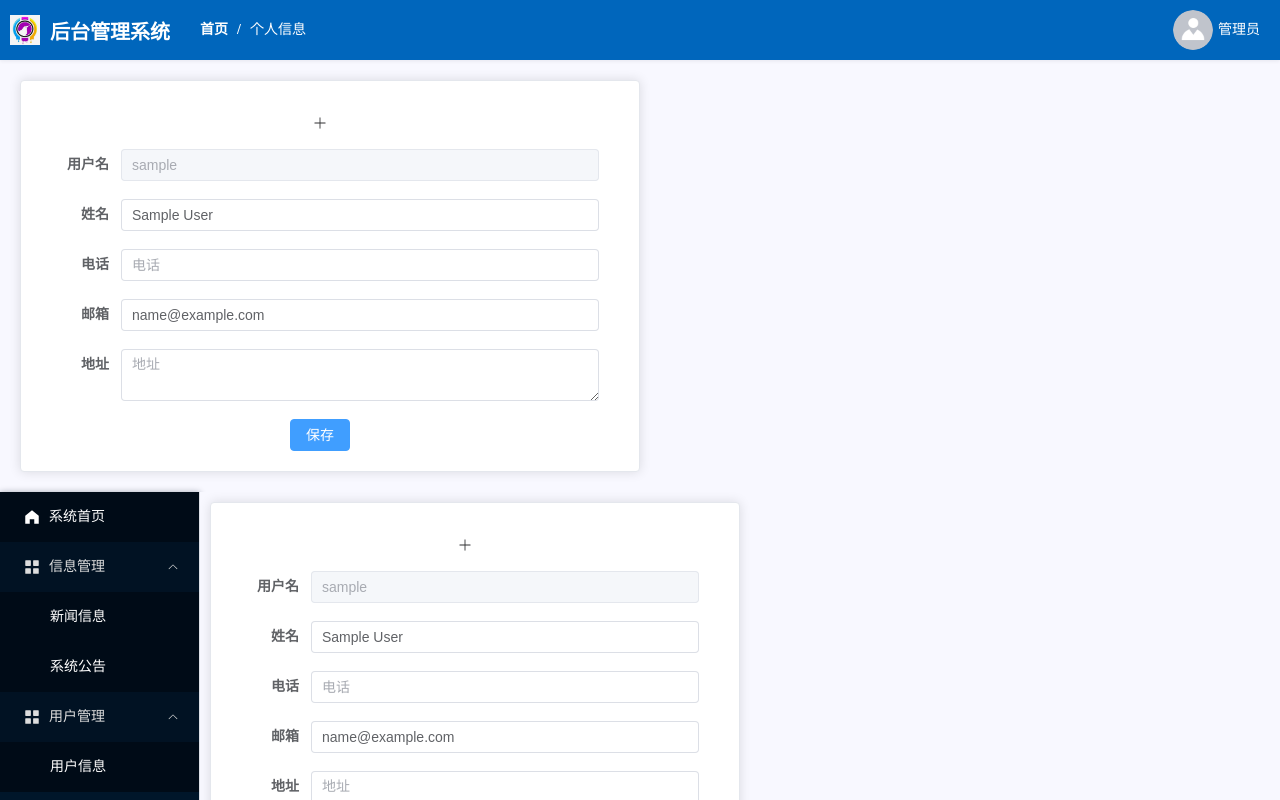
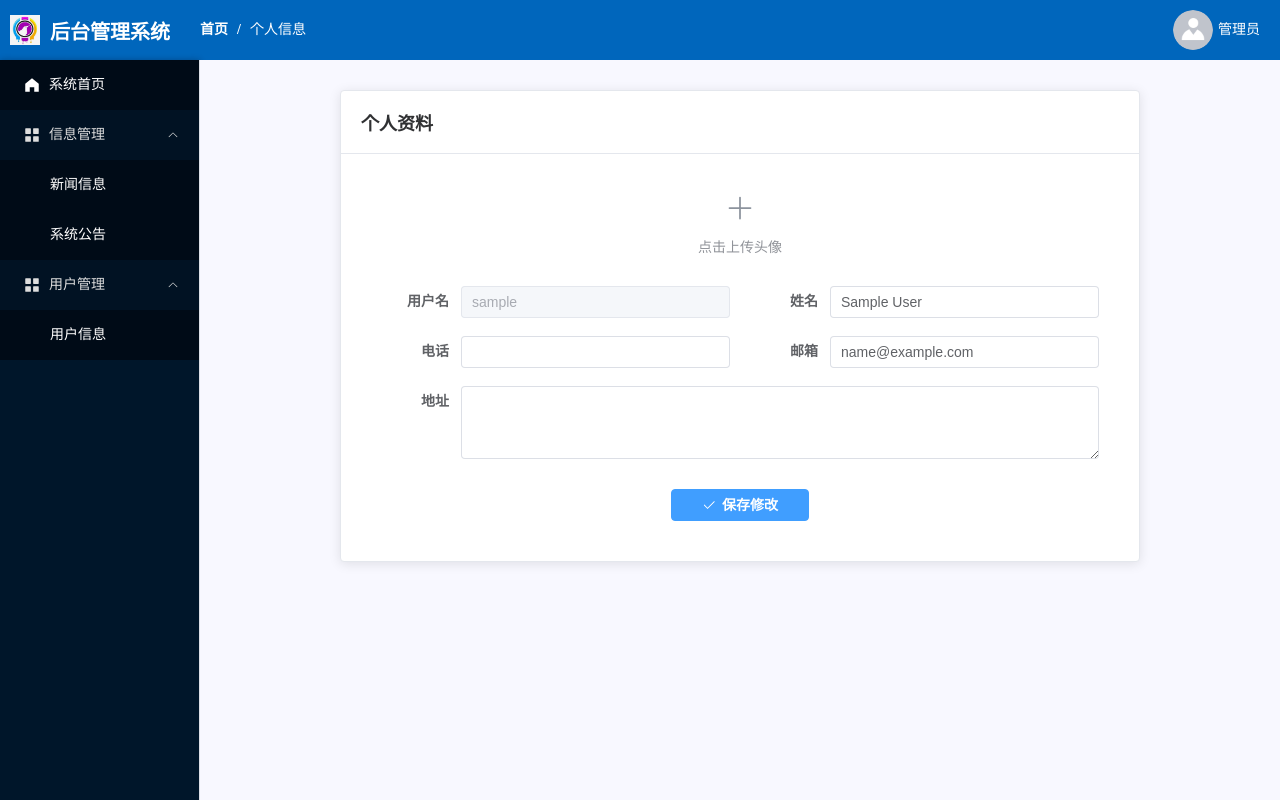
Before and after one commit to HK031030/HK, a Vue app in the folder vue/: page /manager/person in a window 1280 px wide. Shown: the top 800 px of the page. Built offline with nearby package versions, Linux system fonts and the light colour scheme; sample sign-in values are in the browser's storage.

Commit message:
完善person样式

```diff
--- a/vue/src/router/index.js
+++ b/vue/src/router/index.js
@@ -42,20 +42,32 @@ const router = createRouter({
 
 // 修改路由守卫
 router.beforeEach((to, from, next) => {
-  console.log('当前路由:', to.path)
   const token = localStorage.getItem('token')
   const publicPages = ['/login', '/register', '/forgot-password']
 
-  if (publicPages.includes(to.path)) {
-    next()
+  // 根路径重定向
+  if (to.path === '/') {
+    if (token) {
+      next('/manager/home')
+    } else {
+      next('/login')
+    }
     return
-  } else {
-    if (!token) {
-      next('/login')
-    } else {
-      next()
-    }
   }
+
+  // 已登录用户访问登录页
+  if (publicPages.includes(to.path) && token) {
+    next('/manager/home')
+    return
+  }
+
+  // 未登录用户访问非公共页面
+  if (!publicPages.includes(to.path) && !token) {
+    next('/login')
+    return
+  }
+
+  next()
 })
 
 export default router
--- a/vue/src/utils/request.js
+++ b/vue/src/utils/request.js
@@ -90,42 +90,19 @@ request.interceptors.request.use(config => {
 // response 拦截器
 // 可以在接口响应后统一处理结果
 request.interceptors.response.use(
-    response => {
-        const res = response.data;
-        // 直接返回数据，因为后端已经按照约定格式返回
-        return res;
-    },
-    error => {
-        // 模拟数据处理
-        // if (MOCK_ENABLED && error.config && mockData[error.config.url]) {
-        //     return mockData[error.config.url](error.config);
-        // }
-
-        if (error.response) {
-            switch (error.response.status) {
-                case 401:
-                    ElMessage.error('未授权，请重新登录');
-                    localStorage.removeItem('token');
-                    localStorage.removeItem('userInfo');
-                    router.push('/login');
-                    break;
-                case 403:
-                    ElMessage.error('拒绝访问');
-                    break;
-                case 404:
-                    ElMessage.error('请求错误，未找到该资源');
-                    break;
-                case 500:
-                    ElMessage.error('服务器错误');
-                    break;
-                default:
-                    ElMessage.error(error.response.data?.msg || '未知错误');
-            }
-        } else {
-            console.error(error.message)
-        }
-        return Promise.reject(error)
+  response => {
+    const res = response.data
+    if (res.code !== '200') {
+      ElMessage.error(res.msg || '请求失败')
+      return Promise.reject(new Error(res.msg || '请求失败'))
     }
+    return res
+  },
+  error => {
+    console.error('请求错误:', error)
+    ElMessage.error(error.message || '请求失败')
+    return Promise.reject(error)
+  }
 )
 
 export default request;
--- a/vue/src/views/Manager.vue
+++ b/vue/src/views/Manager.vue
@@ -29,10 +29,6 @@
     </div>
     <!-- 下面部分开始 -->
 
-    <el-main>
-      <router-view @update:user="updateUser" />
-    </el-main>
-
     <div style="display: flex">
       <div class="manager-main-left">
         <el-menu :default-active="router.currentRoute.value.path"
@@ -61,7 +57,7 @@
         </el-menu>
       </div>
       <div class="manager-main-right">
-        <RouterView />
+        <RouterView @update:user="updateUser" />
       </div>
     </div>
     <!-- 下面部分结束 -->
--- a/vue/src/views/manager/Person.vue
+++ b/vue/src/views/manager/Person.vue
@@ -1,35 +1,62 @@
 <template>
-  <div>
-    <el-card style="width: 50%">
-      <el-form :model="user" label-width="80px" style="padding-right: 20px">
-        <div style="margin: 15px; text-align: center">
+  <div class="person-container">
+    <el-card class="person-card">
+      <template #header>
+        <div class="card-header">
+          <span class="header-title">个人资料</span>
+        </div>
+      </template>
+      <el-form :model="user" label-width="80px" class="person-form">
+        <div class="avatar-container">
           <el-upload
+              v-loading="uploading"
+              element-loading-text="上传中..."
               class="avatar-uploader"
-              action="http://192.168.43.63:8080/api/file/upload"
+              action="/api/file/upload"
               :headers="{ token }"
               :show-file-list="false"
-              :on-success="handleAvatarSuccess">
+              :on-success="handleAvatarSuccess"
+              :on-error="handleAvatarError"
+              :before-upload="beforeAvatarUpload"
+              accept="image/*">
             <img v-if="user.avatar" :src="user.avatar" class="avatar" />
-            <el-icon v-else><Plus /></el-icon>
+            <el-icon v-else class="avatar-icon"><Plus /></el-icon>
           </el-upload>
+          <div class="upload-tip">点击上传头像</div>
         </div>
+
+        <el-row :gutter="20">
+          <el-col :span="12">
             <el-form-item label="用户名" prop="username">
-          <el-input v-model="user.username" placeholder="用户名" disabled></el-input>
+              <el-input v-model="user.username" disabled></el-input>
             </el-form-item>
+          </el-col>
+          <el-col :span="12">
             <el-form-item label="姓名" prop="name">
-          <el-input v-model="user.name" placeholder="姓名"></el-input>
+              <el-input v-model="user.name"></el-input>
             </el-form-item>
+          </el-col>
+        </el-row>
+
+        <el-row :gutter="20">
+          <el-col :span="12">
             <el-form-item label="电话" prop="phone">
-          <el-input v-model="user.phone" placeholder="电话"></el-input>
+              <el-input v-model="user.phone"></el-input>
             </el-form-item>
+          </el-col>
+          <el-col :span="12">
             <el-form-item label="邮箱" prop="email">
-          <el-input v-model="user.email" placeholder="邮箱"></el-input>
+              <el-input v-model="user.email"></el-input>
             </el-form-item>
+          </el-col>
+        </el-row>
+
         <el-form-item label="地址" prop="address">
-          <el-input type="textarea" v-model="user.address" placeholder="地址"></el-input>
+          <el-input type="textarea" v-model="user.address" rows="3"></el-input>
         </el-form-item>
-        <div style="text-align: center">
-          <el-button type="primary" @click="update">保存</el-button>
+
+        <div class="form-footer">
+          <el-button type="primary" @click="update" :icon="Check">保存修改</el-button>
         </div>
       </el-form>
     </el-card>
@@ -37,13 +64,18 @@
 </template>
 
 <script setup>
-import { ref, onMounted } from 'vue'
+import { ref } from 'vue'
 import { ElMessage } from 'element-plus'
-import { Plus } from '@element-plus/icons-vue'
+import { Plus, Check } from '@element-plus/icons-vue'
 import request from '@/utils/request'
 
-const user = ref(JSON.parse(localStorage.getItem('userInfo') || '{}'))
+const user = ref({
+  ...JSON.parse(localStorage.getItem('userInfo') || '{}'),
+  avatar: localStorage.getItem('userInfo') ?
+    JSON.parse(localStorage.getItem('userInfo')).avatar : ''
+})
 const token = localStorage.getItem('token')
+const uploading = ref(false)
 
 const update = async () => {
   try {
@@ -60,42 +92,134 @@ const update = async () => {
   }
 }
 
-const handleAvatarSuccess = (response) => {
-  console.log('上传响应:', response)
+const handleAvatarSuccess = async (response) => {
+  uploading.value = false
+  console.log('上传成功:', response)
+  if (response.code === '200') {
     user.value.avatar = response.data
+    ElMessage.success('头像上传成功')
+    // 更新用户信息
+    update()
+  } else {
+    ElMessage.error(response.msg || '上传失败')
+  }
+}
+
+const handleAvatarError = (error) => {
+  uploading.value = false
+  console.error('上传失败:', error)
+  ElMessage.error('头像上传失败，请重试')
+}
+
+const beforeAvatarUpload = (file) => {
+  uploading.value = true
+  const isImage = file.type.startsWith('image/')
+  const isLt2M = file.size / 1024 / 1024 < 2
+
+  if (!isImage) {
+    ElMessage.error('只能上传图片文件！')
+    return false
+  }
+  if (!isLt2M) {
+    ElMessage.error('图片大小不能超过 2MB！')
+    return false
+  }
+  return true
 }
 </script>
 
 <style scoped>
+.person-container {
+  padding: 20px;
+  display: flex;
+  justify-content: center;
+}
+
+.person-card {
+  width: 800px;
+  box-shadow: 0 2px 12px 0 rgba(0,0,0,0.1);
+}
+
+.card-header {
+  display: flex;
+  align-items: center;
+  justify-content: space-between;
+}
+
+.header-title {
+  font-size: 18px;
+  font-weight: bold;
+  color: #303133;
+}
+
+.avatar-container {
+  text-align: center;
+  margin-bottom: 30px;
+}
+
+.avatar-uploader {
+  margin: 0 auto;
+}
+
 .avatar-uploader .el-upload {
-  border: 1px dashed #d9d9d9;
-  border-radius: 6px;
+  border: 2px dashed #409EFF;
+  border-radius: 50%;
   cursor: pointer;
-  position: relative;
-  overflow: hidden;
+  transition: all 0.3s;
+  width: 178px;
+  height: 178px;
+  display: flex;
+  align-items: center;
+  justify-content: center;
 }
 
 .avatar-uploader .el-upload:hover {
   border-color: #409EFF;
+  box-shadow: 0 0 10px rgba(64,158,255,0.3);
 }
 
-.avatar-uploader-icon {
-  font-size: 28px;
-  color: #8c939d;
-  width: 178px;
-  height: 178px;
-  line-height: 178px;
-  text-align: center;
-  border-radius: 50%;
-}
 .avatar {
   width: 178px;
   height: 178px;
-  display: block;
   border-radius: 50%;
+  object-fit: cover;
+}
+
+.avatar-icon {
+  font-size: 28px;
+  color: #8c939d;
+}
+
+.upload-tip {
+  margin-top: 10px;
+  color: #909399;
+  font-size: 14px;
+}
+
+.person-form {
+  padding: 20px;
+}
+
+.form-footer {
+  text-align: center;
+  margin-top: 30px;
 }
 
 :deep(.el-form-item__label) {
   font-weight: bold;
+  color: #606266;
+}
+
+:deep(.el-input__inner) {
+  border-radius: 4px;
+}
+
+:deep(.el-textarea__inner) {
+  border-radius: 4px;
+}
+
+:deep(.el-button) {
+  padding: 12px 30px;
+  font-weight: bold;
 }
 </style>
--- a/vue/vite.config.js
+++ b/vue/vite.config.js
@@ -11,10 +11,9 @@ export default defineConfig({
     }
   },
   server: {
-    port: 5173,
     proxy: {
       '/api': {
-        target: 'http://192.168.43.63:8080',
+        target: 'http://192.168.176.93:8080',
         changeOrigin: true,
         rewrite: (path) => path.replace(/^\/api/, '')
       }
```
Lines whose indentation alone changed are shown as unchanged.
